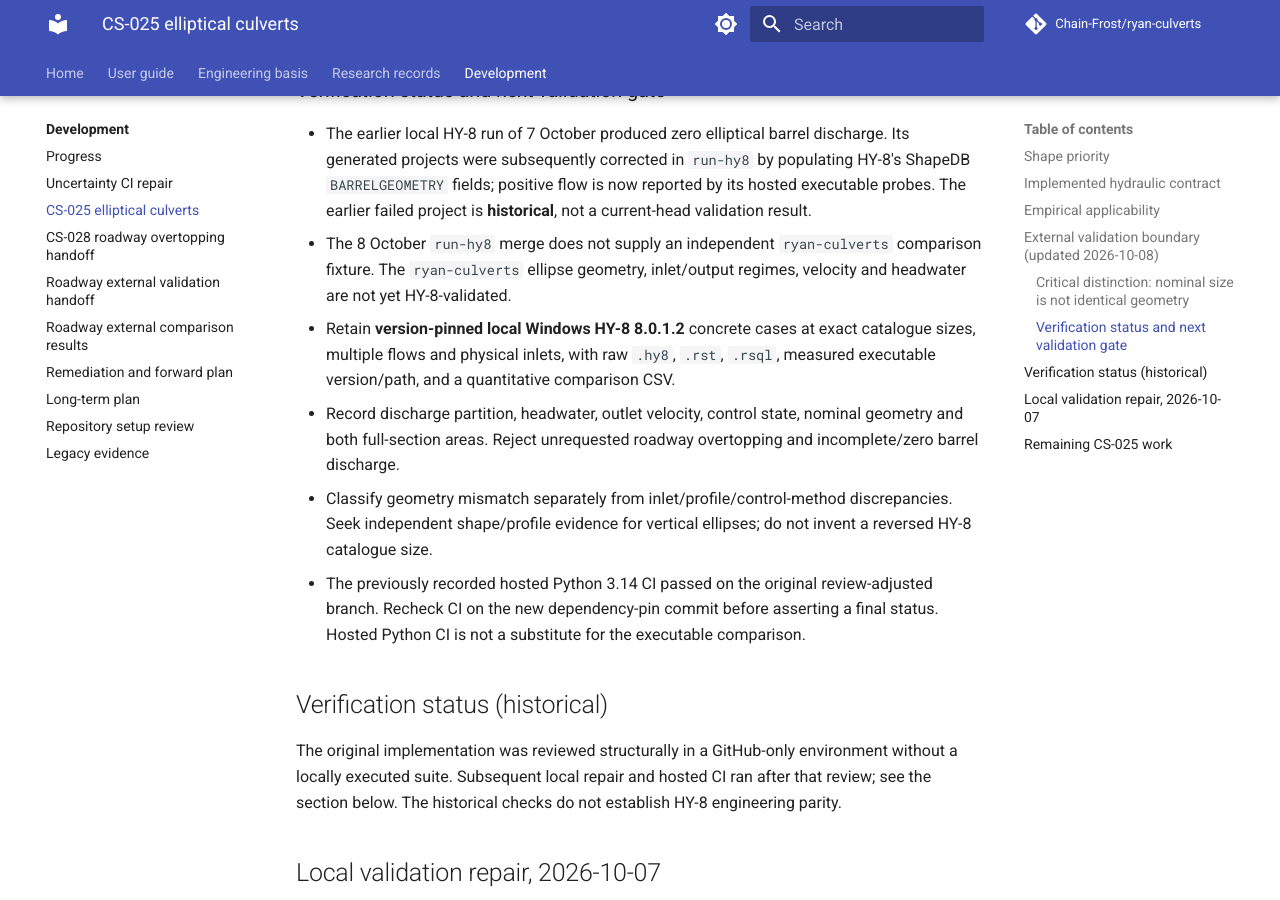
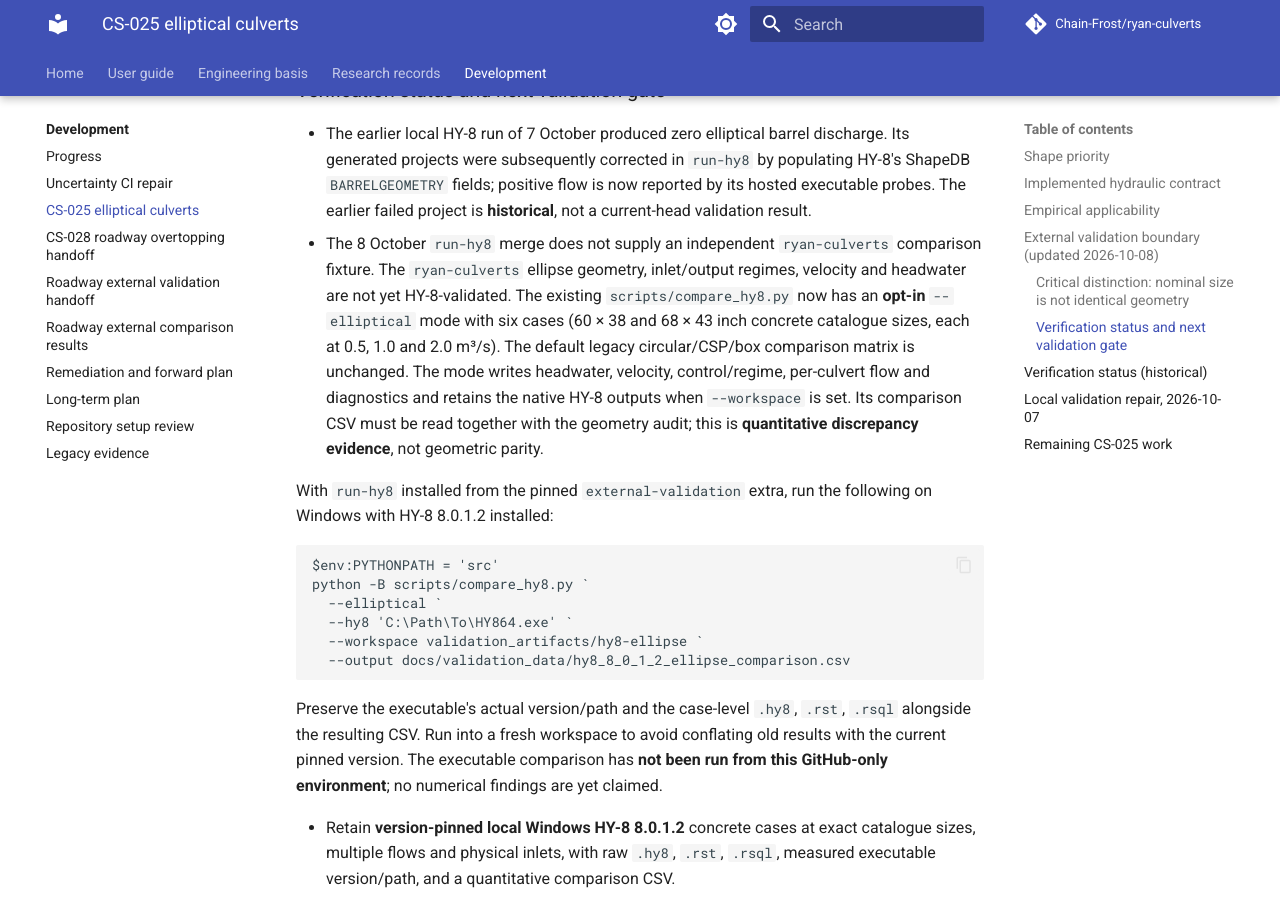
Before and after one commit to Chain-Frost/ryan-culverts, an MkDocs documentation site: the page built from docs/work/2026-10-07-cs-025-elliptical-culverts.md, in a window 1280 px wide and 900 px high, scrolled down 2846 px. Built offline with MkDocs 1.6.1 and Material for MkDocs 9.7.7, drawn with Linux system fonts in a browser that asks for light colours; comment, search, counter and statistics services are not loaded.

Commit message:
Document opt-in ellipse comparison matrix and Windows acceptance procedure

````diff
--- a/docs/work/2026-10-07-cs-025-elliptical-culverts.md
+++ b/docs/work/2026-10-07-cs-025-elliptical-culverts.md
@@ -120,6 +120,33 @@ inlet coefficients to conceal the area difference.
 - The 8 October `run-hy8` merge does not supply an independent
   `ryan-culverts` comparison fixture. The `ryan-culverts` ellipse geometry,
   inlet/output regimes, velocity and headwater are not yet HY-8-validated.
+The existing `scripts/compare_hy8.py` now has an **opt-in**
+`--elliptical` mode with six cases (60 × 38 and 68 × 43 inch concrete
+catalogue sizes, each at 0.5, 1.0 and 2.0 m³/s). The default legacy
+circular/CSP/box comparison matrix is unchanged. The mode writes
+headwater, velocity, control/regime, per-culvert flow and diagnostics
+and retains the native HY-8 outputs when `--workspace` is set.
+Its comparison CSV must be read together with the geometry audit;
+this is **quantitative discrepancy evidence**, not geometric parity.
+
+With `run-hy8` installed from the pinned `external-validation` extra,
+run the following on Windows with HY-8 8.0.1.2 installed:
+
+```powershell
+$env:PYTHONPATH = 'src'
+python -B scripts/compare_hy8.py `
+  --elliptical `
+  --hy8 'C:\Path\To\HY864.exe' `
+  --workspace validation_artifacts/hy8-ellipse `
+  --output docs/validation_data/hy8_8_0_1_2_ellipse_comparison.csv
+```
+
+Preserve the executable's actual version/path and the case-level
+`.hy8`, `.rst`, `.rsql` alongside the resulting CSV. Run into a fresh
+workspace to avoid conflating old results with the current pinned version.
+The executable comparison has **not been run from this GitHub-only
+environment**; no numerical findings are yet claimed.
+
 - Retain **version-pinned local Windows HY-8 8.0.1.2** concrete cases at
   exact catalogue sizes, multiple flows and physical inlets, with raw
   `.hy8`, `.rst`, `.rsql`, measured executable version/path, and
````
